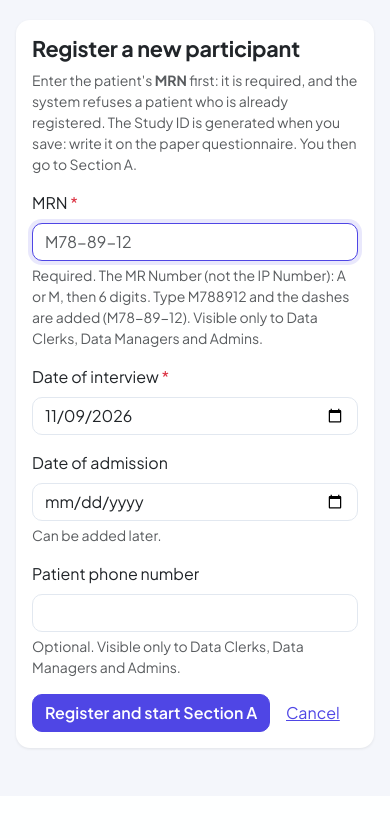
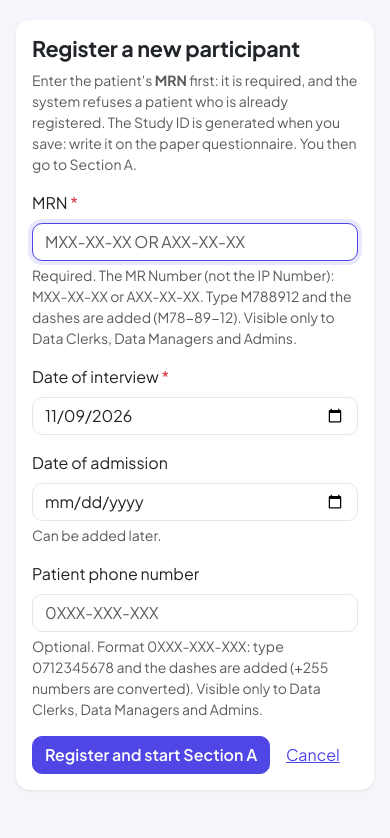
Before and after one commit to Maquiz1/chronic, a Django app: page /records/new/ in a window 390 px wide. Shown: the part 54-892 px from the top of the page. Before the commit the page ends 804 px from the top, so only its background shows below. Run offline with Django 5.2, Linux system fonts and the light colour scheme; the visitor is signed in with stand-in values (Sample User, id 1); data comes from the database, SQL or seed files in the repository; data that the repository does not hold is empty; parts of the project's set-up code (start-up, migrations or seed data) failed here and were passed over.

Commit message:
Phone number as 0XXX-XXX-XXX with automatic dashes (+255 converted); MRN placeholder MXX-XX-XX or AXX-XX-XX; search ignores dashes
Co-Authored-By: Claude Opus 5.5 <noreply@anthropic.com>

```diff
--- a/crf/forms.py
+++ b/crf/forms.py
@@ -22,6 +22,19 @@ def normalise_hospital_id(value):
     return value
 
 
+PHONE_PATTERN = re.compile(r'^0\d{3}-\d{3}-\d{3}$')  # e.g. 0712-345-678
+
+
+def normalise_phone(value):
+    """Tanzanian number stored as 0XXX-XXX-XXX; +255 / 255 numbers are converted to the 0 form."""
+    digits = re.sub(r'\D', '', value or '')
+    if digits.startswith('255') and len(digits) == 12:
+        digits = '0' + digits[3:]
+    if re.fullmatch(r'0\d{9}', digits):
+        return f'{digits[:4]}-{digits[4:7]}-{digits[7:]}'
+    return (value or '').strip()
+
+
 class ParticipantForm(BootstrapFormMixin, forms.ModelForm):
     class Meta:
         model = Participant
@@ -29,12 +42,15 @@ class ParticipantForm(BootstrapFormMixin, forms.ModelForm):
         widgets = {'interview_date': forms.DateInput(attrs={'type': 'date'}, format='%Y-%m-%d'),
                    'admission_date': forms.DateInput(attrs={'type': 'date'}, format='%Y-%m-%d'),
                    'hospital_id': forms.TextInput(attrs={'autofocus': True, 'autocomplete': 'off', 'maxlength': 9,
-                                                         'placeholder': 'M78-89-12', 'data-mrn': '',
-                                                         'style': 'text-transform: uppercase'})}
-        help_texts = {'hospital_id': 'Required. The MR Number (not the IP Number): A or M, then 6 digits. Type M788912 and the dashes '
-                                     'are added (M78-89-12). '
+                                                         'placeholder': 'MXX-XX-XX or AXX-XX-XX', 'data-mrn': '',
+                                                         'style': 'text-transform: uppercase'}),
+                   'phone_number': forms.TextInput(attrs={'autocomplete': 'off', 'maxlength': 16, 'inputmode': 'tel',
+                                                          'placeholder': '0XXX-XXX-XXX', 'data-phone': ''})}
+        help_texts = {'hospital_id': 'Required. The MR Number (not the IP Number): MXX-XX-XX or AXX-XX-XX. Type M788912 and the '
+                                     'dashes are added (M78-89-12). '
                                      'Visible only to Data Clerks, Data Managers and Admins.',
-                      'phone_number': 'Optional. Visible only to Data Clerks, Data Managers and Admins.',
+                      'phone_number': 'Optional. Format 0XXX-XXX-XXX: type 0712345678 and the dashes are added '
+                                      '(+255 numbers are converted). Visible only to Data Clerks, Data Managers and Admins.',
                       'admission_date': 'Can be added later.'}
         error_messages = {'hospital_id': {'unique': 'This MRN is already registered.'}}
 
@@ -44,6 +60,16 @@ class ParticipantForm(BootstrapFormMixin, forms.ModelForm):
         if not show_identity:
             del self.fields['phone_number']
             del self.fields['hospital_id']
+
+    def clean_phone_number(self):
+        raw = self.cleaned_data.get('phone_number') or ''
+        if not raw.strip():
+            return ''
+        value = normalise_phone(raw)
+        if not PHONE_PATTERN.match(value):
+            raise forms.ValidationError('The phone number is 0 followed by 9 digits, e.g. 0712-345-678 '
+                                        '(or +255 followed by 9 digits).')
+        return value
 
     def clean_hospital_id(self):
         raw = self.cleaned_data.get('hospital_id') or ''
--- a/crf/views.py
+++ b/crf/views.py
@@ -75,14 +75,18 @@ class ParticipantListView(RoleRequiredMixin, ListView):
         q = self.request.GET.get('q', '').strip()
         if q:
             cond = Q(study_id__icontains=q)
-            if user_can(self.request.user, 'view_identity'):
-                cond |= Q(phone_number__icontains=q) | Q(hospital_id__icontains=q)
+            plain = re.sub(r'[^A-Za-z0-9]', '', q)
+            if plain and user_can(self.request.user, 'view_identity'):
+                # phone and MRN match with or without the dashes
+                qs = qs.annotate(phone_plain=Replace('phone_number', Value('-'), Value('')),
+                                 mrn_plain=Replace('hospital_id', Value('-'), Value('')))
+                cond |= Q(phone_plain__icontains=plain) | Q(mrn_plain__icontains=plain)
             qs = qs.filter(cond)
         mrn = self.request.GET.get('mrn', '').strip()
         if mrn and user_can(self.request.user, 'view_identity'):
             # match with or without the dashes: 788912, 78-89 and M78-89-12 all find M78-89-12
-            qs = qs.annotate(mrn_plain=Replace('hospital_id', Value('-'), Value(''))).filter(
-                mrn_plain__icontains=re.sub(r'[^A-Za-z0-9]', '', mrn))
+            qs = qs.annotate(mrn_only=Replace('hospital_id', Value('-'), Value(''))).filter(
+                mrn_only__icontains=re.sub(r'[^A-Za-z0-9]', '', mrn))
         if self.request.GET.get('locked') == '1':
             qs = qs.filter(locked=True)
         return qs
--- a/templates/crf/participant_form.html
+++ b/templates/crf/participant_form.html
@@ -24,5 +24,15 @@
       if (el.value !== out) el.value = out;
     });
   });
+  // Phone: 0XXX-XXX-XXX; dashes added while typing, +255 7.. becomes 07..
+  document.querySelectorAll('input[data-phone]').forEach(function (el) {
+    el.addEventListener('input', function () {
+      var d = el.value.replace(/\D/g, '');
+      if (d.indexOf('255') === 0 && d.length > 3) d = '0' + d.slice(3);
+      d = d.slice(0, 10);
+      var out = d.slice(0, 4) + (d.length > 4 ? '-' + d.slice(4, 7) : '') + (d.length > 7 ? '-' + d.slice(7) : '');
+      if (el.value !== out) el.value = out;
+    });
+  });
 </script>
 {% endblock %}
```
Also changed, not shown: crf/tests.py (+12 -0 lines).
